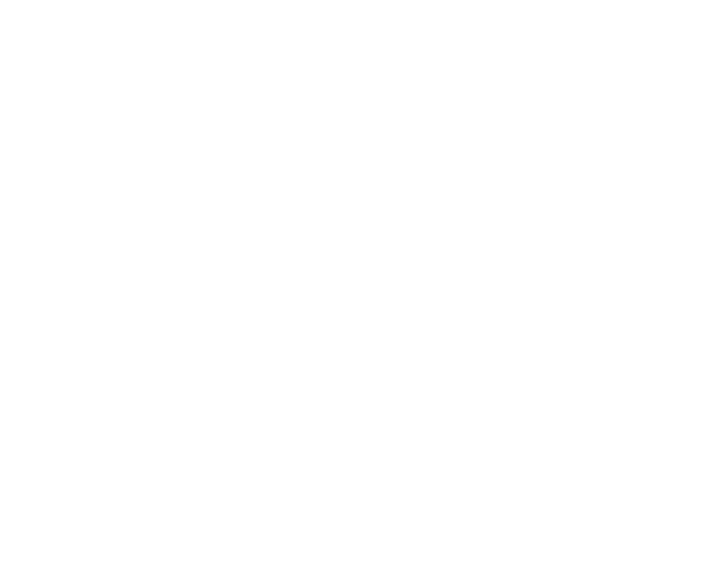
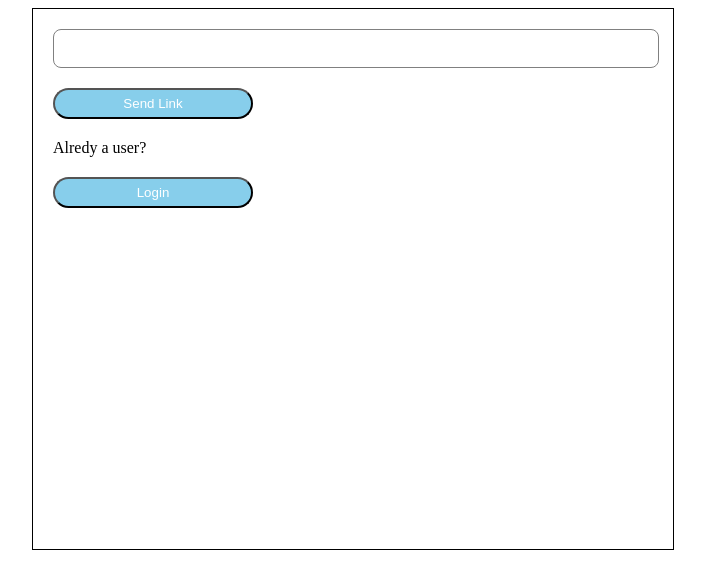
Before and after one commit to SuchiBankoti/new-expense-tracker, a React (Create React App) app: page /reset-password in a window 1280 px wide. Before the commit this address had no page. Shown: the top 588 px of the page, without its empty margins (287-992 px from the left). Built offline with nearby package versions, Linux system fonts and the light colour scheme.

Commit message:
forgot password

```diff
--- a/src/App.css
+++ b/src/App.css
@@ -56,3 +56,20 @@
   margin: 0px 20px;
   border-radius: 18px;
 }
+.resetPasswordPage{
+  display: flex;
+    flex-direction: column;
+    width: 600px;
+    margin: auto;
+    border: 1px solid black;
+    height: 500px;
+    gap: 20px;
+    padding: 20px;
+}
+button{
+  width: 200px;
+  background-color: skyblue;
+  color: white;
+  height: 31px;
+  border-radius: 18px;
+}
--- a/src/App.js
+++ b/src/App.js
@@ -3,13 +3,15 @@
 import { BrowserRouter as Router, Route,Routes } from "react-router-dom";
 import Main from './Main';
 import WelcomePage from './Welcome';
+import ResetPassword from './Auth/ResetPassword';
 
 function App() {
   return (
     <Router>
       <Routes>
         <Route path="/" element={<Main/>} />
-        <Route path="/welcome-page" element={<WelcomePage/>} />
+        <Route path="/welcome-page" element={<WelcomePage />} />
+        <Route path="/reset-password" element={<ResetPassword/>} />
       </Routes>
     </Router>
   );
--- a/src/Auth/Login.js
+++ b/src/Auth/Login.js
@@ -60,8 +60,10 @@
                     value={formData.password}
                     onChange={handleFormData}
                 ></input>
-            </form>
+        </form>
+        <Link to="/reset-password">
             <p style={{color:"blue"}}>Forgot Password?</p>
+        </Link>
         </div>
         <Link to="/welcome-page"><button className="authPageBtn" onClick={() => {
             authLogin()
--- /dev/null
+++ b/src/Auth/ResetPassword.js
@@ -0,0 +1,51 @@
+import React, { useState } from "react";
+import { Link } from "react-router-dom";
+
+
+const resetPassword="https://identitytoolkit.googleapis.com/v1/accounts:sendOobCode?key=AIzaSyDvMhMxDWfRmYEbmRy4ORKoiOLsxpVokq0"
+export default function ResetPassword() {
+    const [userMail, setUserMail] = useState("")
+    const handleChange = (e) => {
+        setUserMail(e.target.value)
+    }
+    function sendLink() {
+        fetch(resetPassword, {
+            method: "POST",
+            body: JSON.stringify({
+              email: userMail,
+              requestType:"PASSWORD_RESET"
+            }),
+            headers: {
+              "Content-Type": "application/json",
+            },
+        }).then((res) => {
+            if (res.ok){
+              alert(
+                "Link Sent please check your mail"
+              );
+            } else {
+                alert("could not send link");
+            }
+          });
+    }
+    return (<div className="resetPasswordPage">
+        <form>
+            <input
+                type="email"
+                value={userMail}
+                onChange={(e)=>handleChange(e)}
+            />
+        </form>
+        <button onClick={sendLink}>
+        Send Link
+        </button>
+        <div>Alredy a user?</div>
+        <div>
+            <Link to="/">
+                <button>
+                Login
+                </button>
+            </Link>
+        </div>
+    </div>)
+}
```
